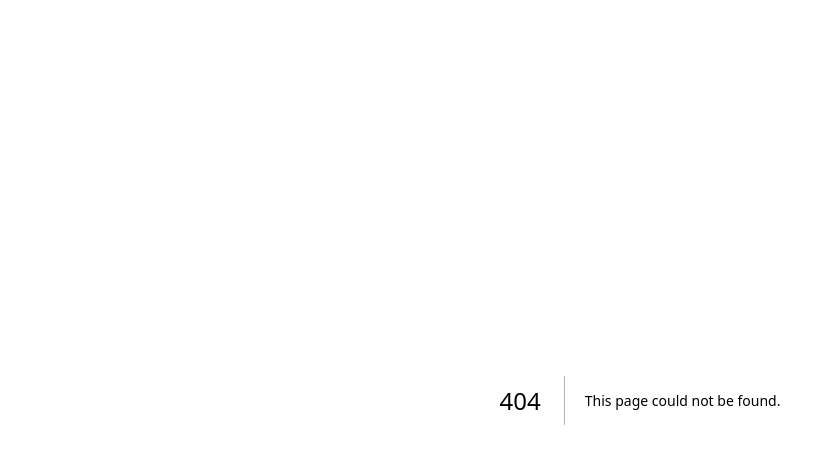
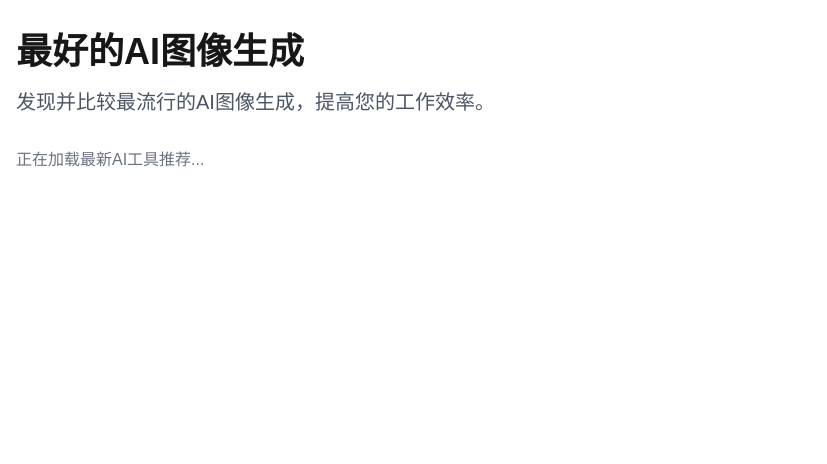
Before and after one commit to qyang0163-ship-it/nextjs-boilerplate, a Next.js app: page /tools/image in a window 1280 px wide. Before the commit this address had no page. Shown: the top 464 px of the page, without its empty margins (0-827 px from the left). Built offline with nearby package versions, Linux system fonts and the light colour scheme.

Commit message:
Create page.tsx
Add dynamic category template

```diff
--- /dev/null
+++ b/app/tools/[category]/page.tsx
@@ -0,0 +1,35 @@
+// 这是 tools/[category]/page.tsx 的内容
+// 作用：作为所有AI工具分类页面的模板
+
+interface Props {
+  params: {
+    category: string
+  }
+}
+
+export default function ToolCategory({ params }: Props) {
+  // 把URL里的 category（比如 "writing", "image"）转换成好看的中文标题
+  const categoryNames: { [key: string]: string } = {
+    'writing': 'AI写作工具',
+    'image': 'AI图像生成',
+    'video': 'AI视频创作',
+    'marketing': 'AI营销工具'
+  }
+
+  const displayName = categoryNames[params.category] || 'AI工具'
+
+  return (
+    <main className="container mx-auto px-4 py-8">
+      <h1 className="text-4xl font-bold mb-4">最好的{displayName}</h1>
+      <p className="text-xl text-gray-600 mb-8">
+        发现并比较最流行的{displayName}，提高您的工作效率。
+      </p>
+
+      {/* OpenClaw未来会自动在这里生成工具列表 */}
+      <div className="grid gap-6">
+        {/* 这里的内容将由OpenClaw自动填充 */}
+        <p className="text-gray-500">正在加载最新AI工具推荐...</p>
+      </div>
+    </main>
+  )
+}
```
